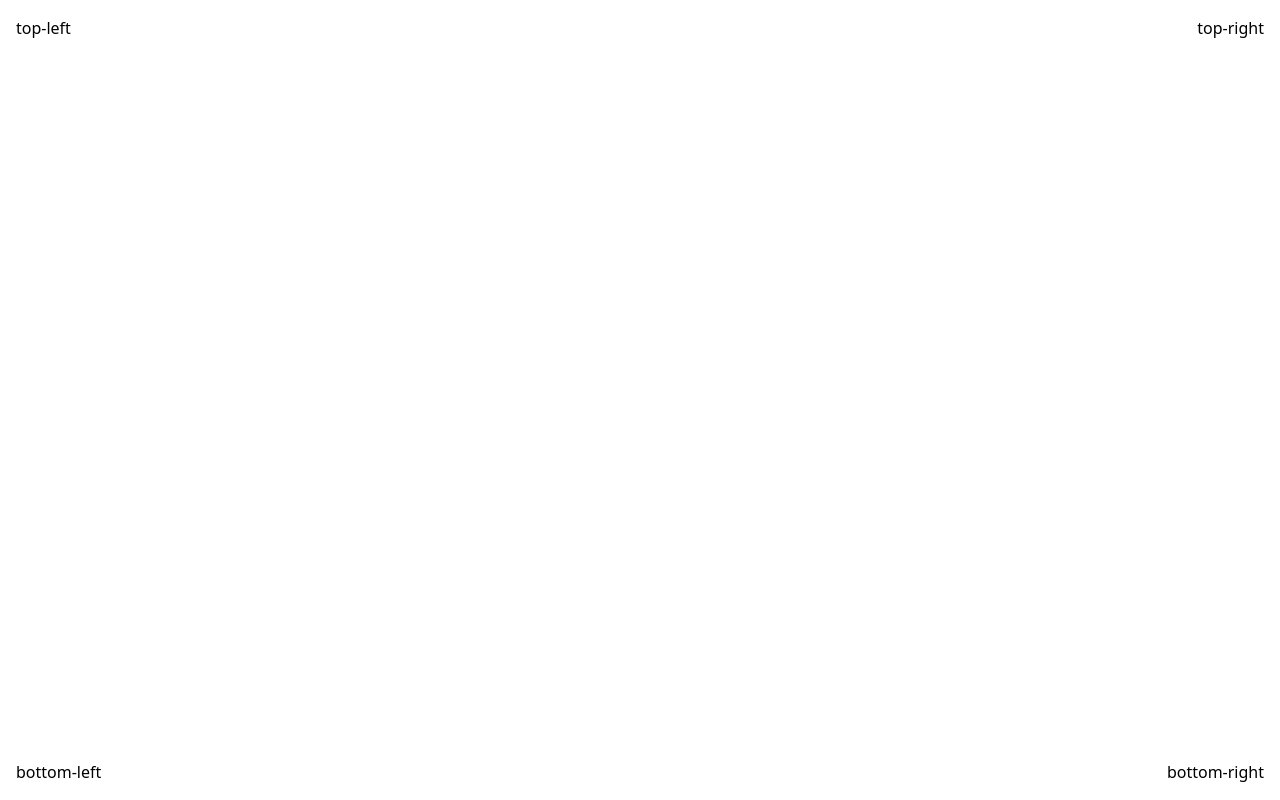
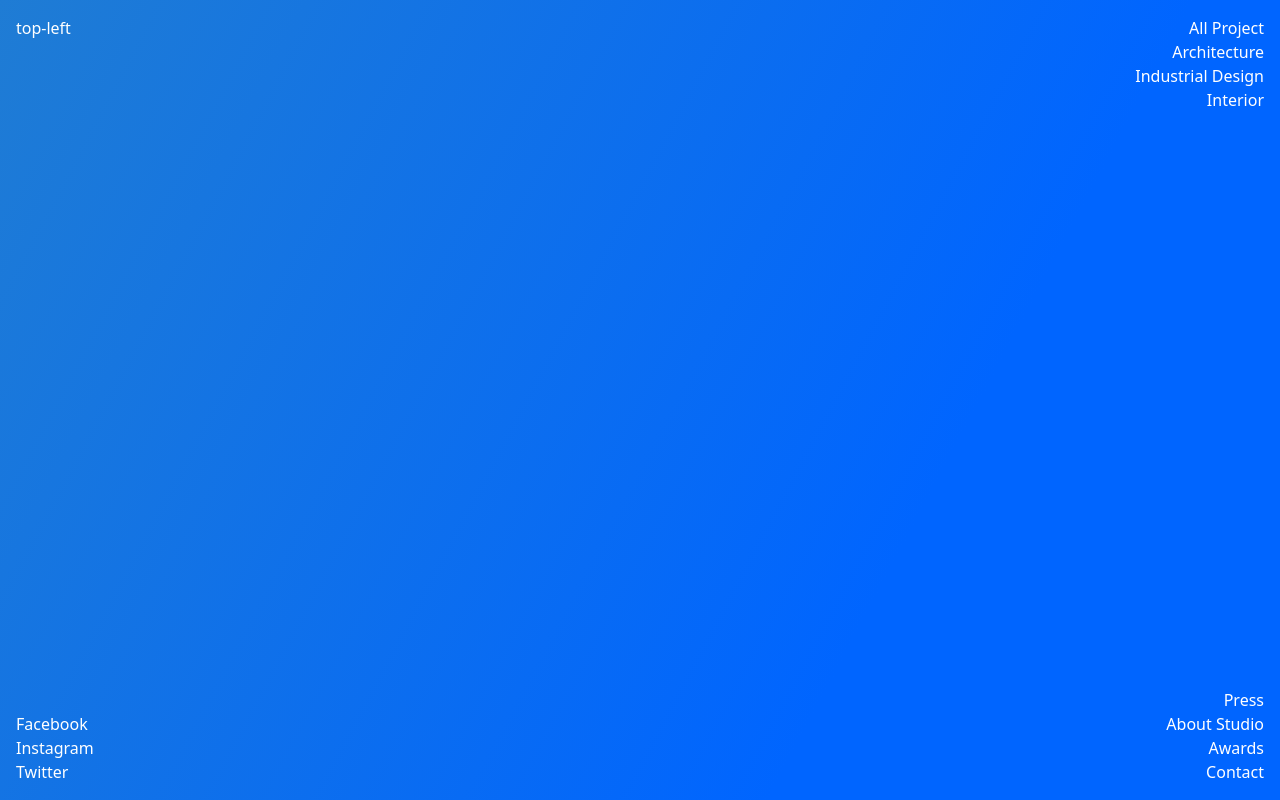
Before and after one commit to aliendev339/svoya, a Gatsby site: page / in a window 1280 px wide. Built offline with nearby package versions, Linux system fonts and the light colour scheme; Gatsby itself is replaced by a stand-in of ours.

Commit message:
Update styling

```diff
--- a/src/components/layout.js
+++ b/src/components/layout.js
@@ -1,7 +1,7 @@
 import React from "react"
 
 const Layout = ({ children }) => (
-  <div>
+  <div className="gradient text-white">
     {children}
   </div>
 )
--- /dev/null
+++ b/src/components/list.js
@@ -0,0 +1,9 @@
+import React from "react"
+
+const List = ({ items }) => (
+  <ul>
+    {items.map((item, i) => <li key={i}>{item}</li>)}
+  </ul>
+)
+
+export default List
--- a/src/global-styles.css
+++ b/src/global-styles.css
@@ -5,3 +5,7 @@
 .flex-50 {
   flex: 50%;
 }
+
+.gradient {
+  background: linear-gradient(118deg, rgb(31, 124, 212), rgb(0, 101, 255) 70%);
+}
--- a/src/pages/index.js
+++ b/src/pages/index.js
@@ -1,6 +1,7 @@
 import React from "react"
 
 import Layout from "../components/layout"
+import List from "../components/list"
 
 import "../global-styles.css"
 
@@ -8,9 +9,26 @@ export default () => (
   <Layout>
     <div className="h-screen flex flex-wrap flex-col content-between">
       <div className="flex-50 p-4">top-left</div>
-      <div className="p-4">bottom-left</div>
-      <div className="flex-50 text-right p-4">top-right</div>
-      <div className="text-right p-4">bottom-right</div>
+      <div className="p-4">
+        <List items={[
+          "Facebook",
+          "Instagram",
+          "Twitter",]}/>
+      </div>
+      <div className="flex-50 text-right p-4">
+        <List items={[
+          "All Project",
+          "Architecture",
+          "Industrial Design",
+          "Interior",]}/>
+      </div>
+      <div className="text-right p-4">
+        <List items={[
+          "Press",
+          "About Studio",
+          "Awards",
+          "Contact",]}/>
+      </div>
     </div>
   </Layout>
 )
```
